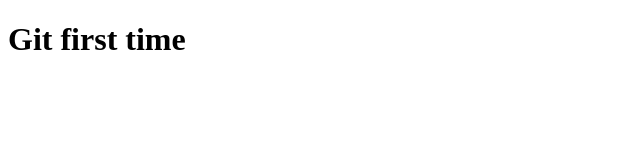
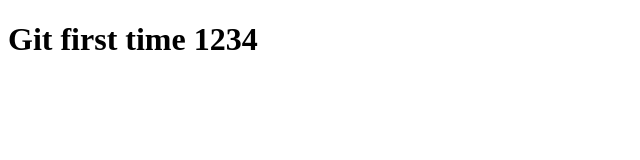
Before and after one commit to Panuwat-gitwork/git-101-yt, a plain HTML site: page index.html in a window 1280 px wide. Shown: the whole page, without its empty margins (0-640 px from the left). Drawn offline with Linux system fonts and the light colour scheme.

Commit message:
update index

```diff
--- a/index.html
+++ b/index.html
@@ -6,6 +6,6 @@
     <title>Document</title>
 </head>
 <body>
-    <h1>Git first time </h1>
+    <h1>Git first time 1234</h1>
 </body>
 </html>
```
